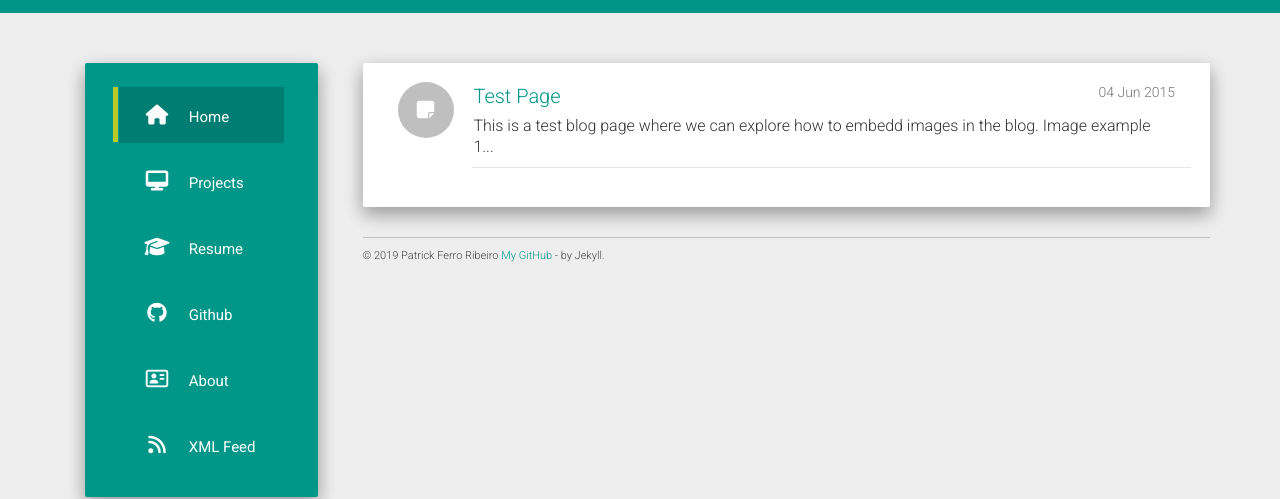
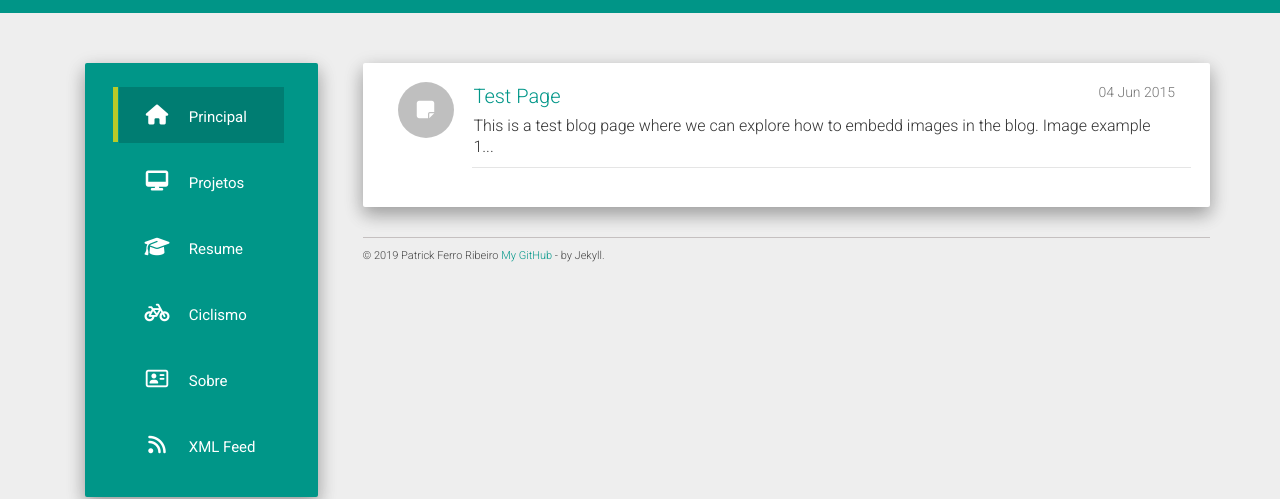
Before and after one commit to riberman/riberman.github.io, a Jekyll site: the page built from index.html, in a window 1280 px wide. Shown: the part 145-644 px from the top of the page. Built offline with Jekyll 4.4.1, drawn with Linux system fonts in a browser that asks for light colours; nearby versions of some CDN libraries; the list of posts is cut into pages by our own code.

Commit message:
Index menu Update.

```diff
--- a/_data/urls.json
+++ b/_data/urls.json
@@ -1,13 +1,13 @@
 [
   {
-    "text": "Home",
+    "text": "Principal",
     "url": "/",
     "icon": "fa fa-home",
     "layout": "post"
   },
   {
-    "text": "Projects",
-    "url": "/projects",
+    "text": "Projetos",
+    "url": "/projetos",
     "icon": "fa fa-desktop"
   },
   {
@@ -16,13 +16,14 @@
     "icon": "fa fa-graduation-cap",
   },
   {
-    "text": "Github",
-    "url": "/#",
-    "icon": "fa fa-github"
+    "text": "Ciclismo",
+    "url": "/ciclismo",
+    "icon": "fas fa-bicycle",
+    "layout": "post"
   },
   {
-    "text": "About",
-    "url": "/about/",
+    "text": "Sobre",
+    "url": "/sobre/",
     "icon": "far fa-address-card"
   },
   {
```
